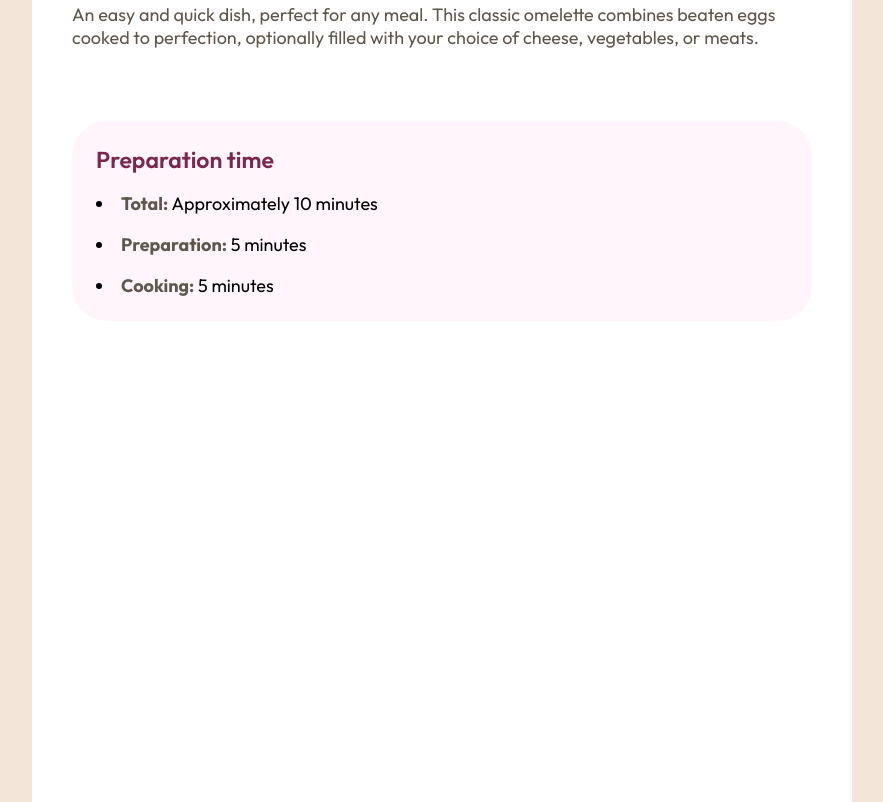
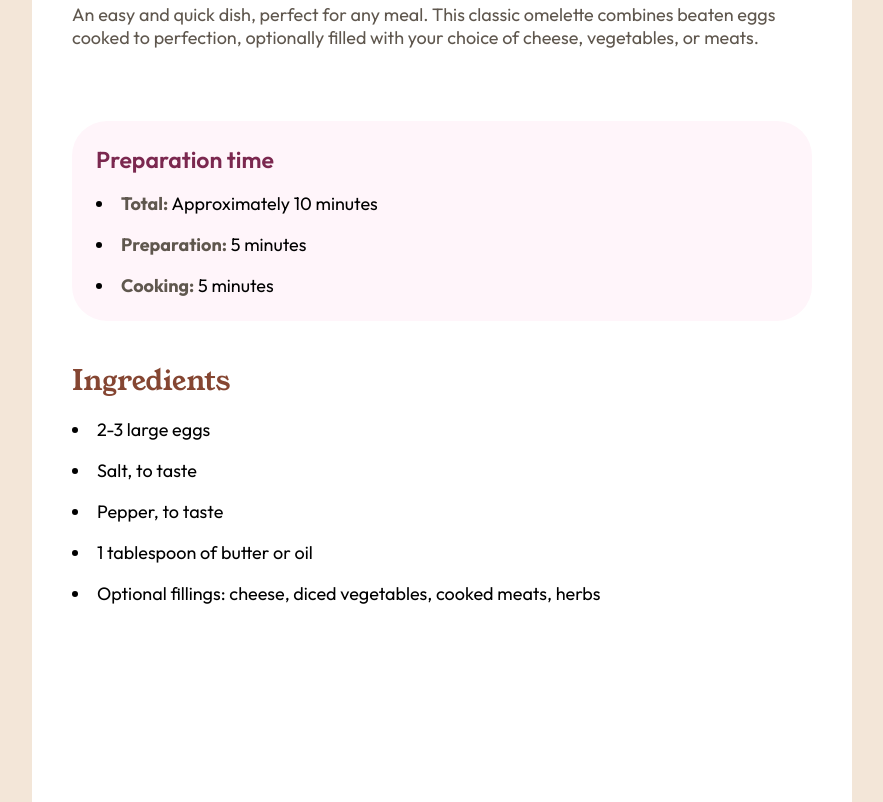
Before and after one commit to DefinitelyNotPatrick/RECIPE-PROJECT, a plain HTML site: page index.html in a window 1280 px wide. Shown: the part 665-1467 px from the top of the page, without its empty margins (198-1081 px from the left). Drawn offline with Linux system fonts and the light colour scheme.

Commit message:
Ingredients section added but not stylistically complete

```diff
--- a/index.html
+++ b/index.html
@@ -18,14 +18,29 @@
             <img class="card__img" src="images/image-omelette.jpeg"
                 alt="Savory omelette filled with leafy greens, sautéed mushrooms, and tomatoes, served with a side of roasted red pepper hummus on a minimalist plate.">
             <h1 class="card__title">Simple Omelette Recipe</h1>
-                <p class="card__paragraph">An easy and quick dish, perfect for any meal. This classic omelette combines beaten eggs cooked to perfection, optionally filled with your choice of cheese, vegetables, or meats.</p>
+            <p class="card__paragraph">An easy and quick dish, perfect for any meal. This classic omelette combines
+                beaten eggs cooked to perfection, optionally filled with your choice of cheese, vegetables, or meats.
+            </p>
 
             <section class="card__section card__section--preparation">
                 <h2 class="card__section--preparation-heading">Preparation time</h2>
                 <ul class="card__list">
-                        <li class="card__list-item"><span class="card__list-keyword">Total:</span> Approximately 10 minutes</li>
+                    <li class="card__list-item"><span class="card__list-keyword">Total:</span> Approximately 10 minutes
+                    </li>
                     <li class="card__list-item"><span class="card__list-keyword">Preparation:</span> 5 minutes</li>
                     <li class="card__list-item"><span class="card__list-keyword">Cooking:</span> 5 minutes</li>
+                </ul>
+            </section>
+
+
+            <section class="card__section card__section--ingredients">
+                <h2 class="card__section--ingredients-heading">Ingredients</h2>
+                <ul class="card__list">
+                    <li class="card__list-item">2-3 large eggs</li>
+                    <li class="card__list-item">Salt, to taste</li>
+                    <li class="card__list-item">Pepper, to taste</li>
+                    <li class="card__list-item">1 tablespoon of butter or oil</li>
+                    <li class="card__list-item">Optional fillings: cheese, diced vegetables, cooked meats, herbs</li>
                 </ul>
             </section>
         </div>
--- a/sass/main.scss
+++ b/sass/main.scss
@@ -46,7 +46,7 @@ body {
 	}
 
 	&__section{
-
+		margin-bottom: 4em ;
 		&--preparation{
 			background-color: #fff5fa;
 			width: 100%;
@@ -59,6 +59,15 @@ body {
 				font-size: 2.3em;
 			}
 
+		}
+
+		&--ingredients{
+			&-heading{
+				font-family: "Young Serif", serif;
+				color: #854632;
+				font-weight: 400;
+				font-size: 2.8em;
+			}
 		}
 	}
 
```
Also changed, not shown: css/main.css, 1 other file. Lines whose indentation alone changed are shown as unchanged.
